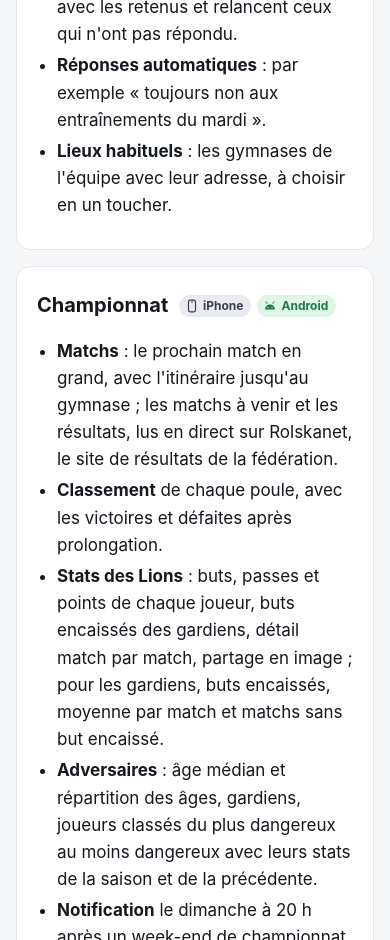
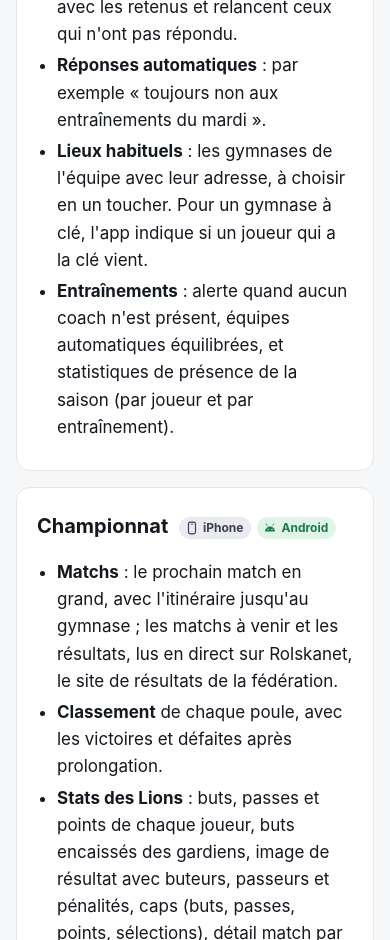
Before and after one commit to jnarboux/LionsHockey-site, a plain HTML site: page fonctionnalites.html in a window 390 px wide. Shown: the part 11060-12000 px from the top of the page. Drawn offline with Linux system fonts and the light colour scheme.

Commit message:
Infos obligatoires, contacts et photos dans l'équipe, licence/crosse/arbitre/diplôme, clés des gymnases, alerte sans coach, présences aux entraînements, passes et pénalités sur l'image de résultat, cap des points ; iPhone build 22, Android 1.15
Co-Authored-By: Claude Opus 5.5 <noreply@anthropic.com>

```diff
--- a/fonctionnalites.html
+++ b/fonctionnalites.html
@@ -164,7 +164,10 @@
       <li><strong>Convocation et sélection</strong> : les coachs choisissent les convoqués, retiennent des joueurs
         (chacun voit s'il est retenu), font la composition avec les retenus et relancent ceux qui n'ont pas répondu.</li>
       <li><strong>Réponses automatiques</strong> : par exemple « toujours non aux entraînements du mardi ».</li>
-      <li><strong>Lieux habituels</strong> : les gymnases de l'équipe avec leur adresse, à choisir en un toucher.</li>
+      <li><strong>Lieux habituels</strong> : les gymnases de l'équipe avec leur adresse, à choisir en un toucher.
+        Pour un gymnase à clé, l'app indique si un joueur qui a la clé vient.</li>
+      <li><strong>Entraînements</strong> : alerte quand aucun coach n'est présent, équipes automatiques équilibrées,
+        et statistiques de présence de la saison (par joueur et par entraînement).</li>
     </ul>
   </section>
   <section>
@@ -173,7 +176,7 @@
       <li><strong>Matchs</strong> : le prochain match en grand, avec l'itinéraire jusqu'au gymnase ; les matchs à venir
         et les résultats, lus en direct sur Rolskanet, le site de résultats de la fédération.</li>
       <li><strong>Classement</strong> de chaque poule, avec les victoires et défaites après prolongation.</li>
-      <li><strong>Stats des Lions</strong> : buts, passes et points de chaque joueur, buts encaissés des gardiens,
+      <li><strong>Stats des Lions</strong> : buts, passes et points de chaque joueur, buts encaissés des gardiens, image de résultat avec buteurs, passeurs et pénalités, caps (buts, passes, points, sélections),
         détail match par match, partage en image ; pour les gardiens, buts encaissés, moyenne par match et
         matchs sans but encaissé.</li>
       <li><strong>Adversaires</strong> : âge médian et répartition des âges, gardiens, joueurs classés du plus
```
Also changed, not shown: android.html (+1 -1 lines), index.html (+1 -1 lines), 1 other file.
